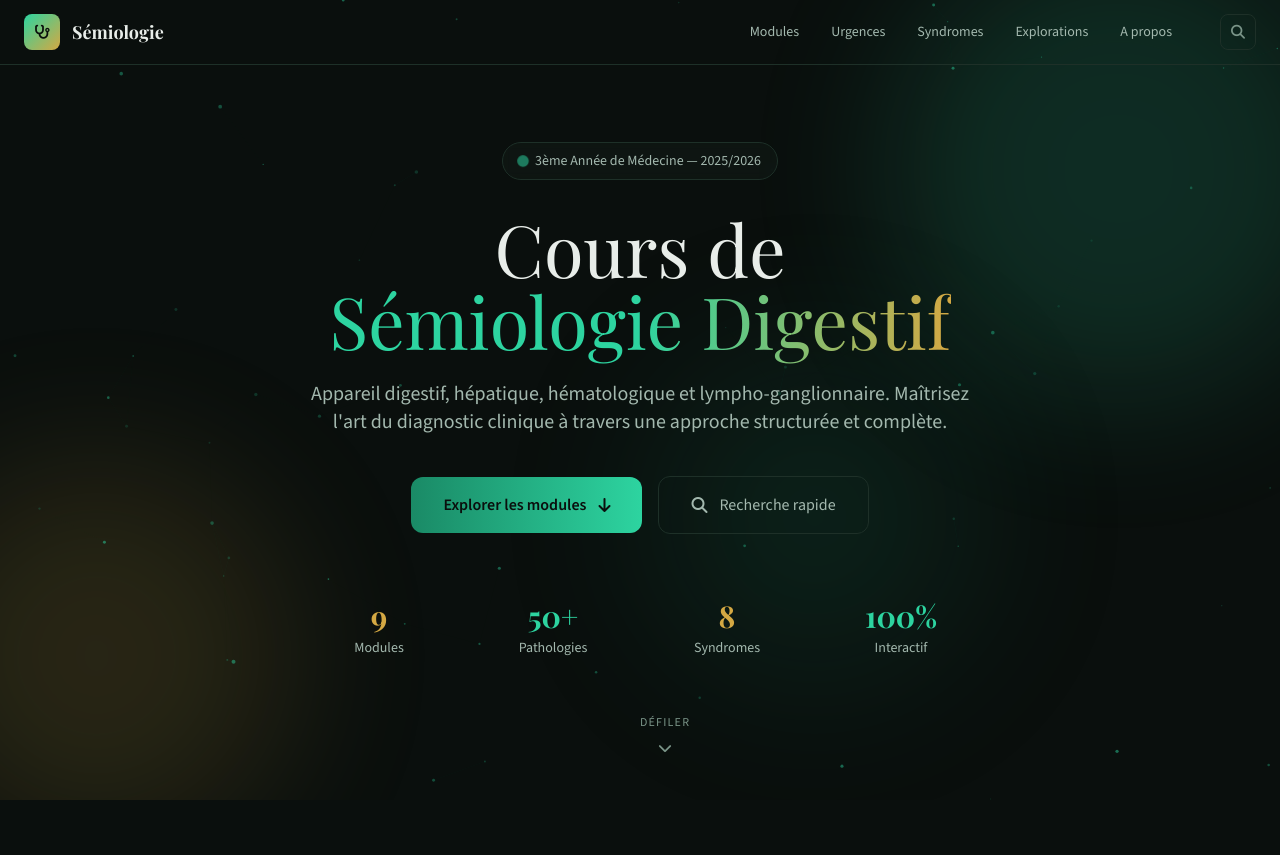
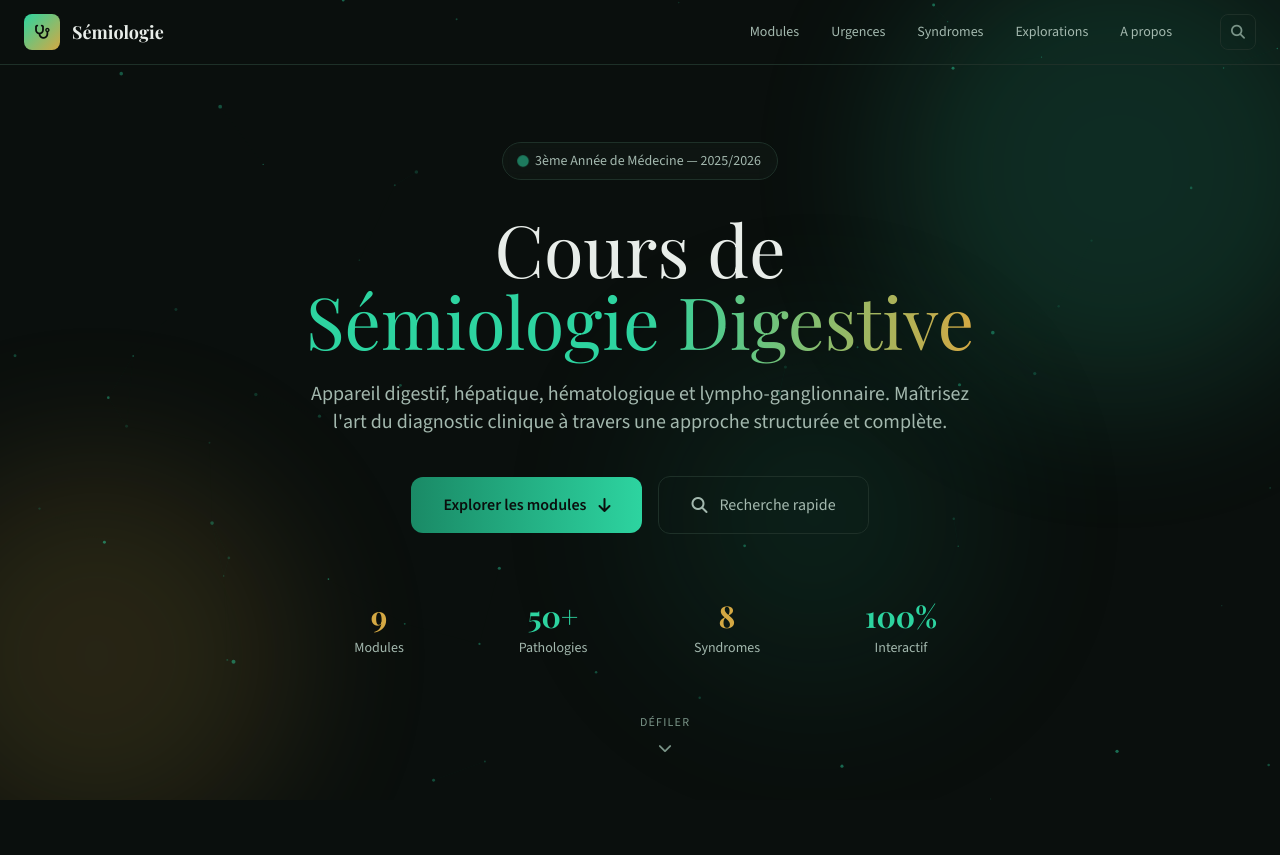
Before and after one commit to yacineabderrezak2005-b/Semio-digestif-25-26, a plain HTML site: page index.html in a window 1280 px wide. Shown: the top 855 px of the page. Drawn offline with nearby package versions, Linux system fonts and the light colour scheme.

Commit message:
Update index.html

```diff
--- a/index.html
+++ b/index.html
@@ -3,7 +3,7 @@
 <head>
     <meta charset="UTF-8">
     <meta name="viewport" content="width=device-width, initial-scale=1.0">
-    <title>Sémiologie Digestif — Faculté de Médecine Blida 1</title>
+    <title>Sémiologie Digestive — Faculté de Médecine Blida 1</title>
     <script src="https://cdn.tailwindcss.com"></script>
     <link rel="preconnect" href="https://fonts.googleapis.com">
     <link href="https://fonts.googleapis.com/css2?family=Playfair+Display:wght@400;700;900&family=Source+Sans+3:wght@300;400;500;600;700&display=swap" rel="stylesheet">
@@ -420,7 +420,7 @@
 
             <h1 class="font-display text-5xl sm:text-6xl lg:text-7xl font-900 leading-tight mb-6">
                 <span class="text-fg">Cours de</span><br>
-                <span class="bg-gradient-to-r from-teal via-teal to-accent bg-clip-text text-transparent">Sémiologie Digestif</span>
+                <span class="bg-gradient-to-r from-teal via-teal to-accent bg-clip-text text-transparent">Sémiologie Digestive</span>
             </h1>
 
             <p class="text-fgDim text-lg sm:text-xl max-w-2xl mx-auto mb-10 leading-relaxed font-light">
```
